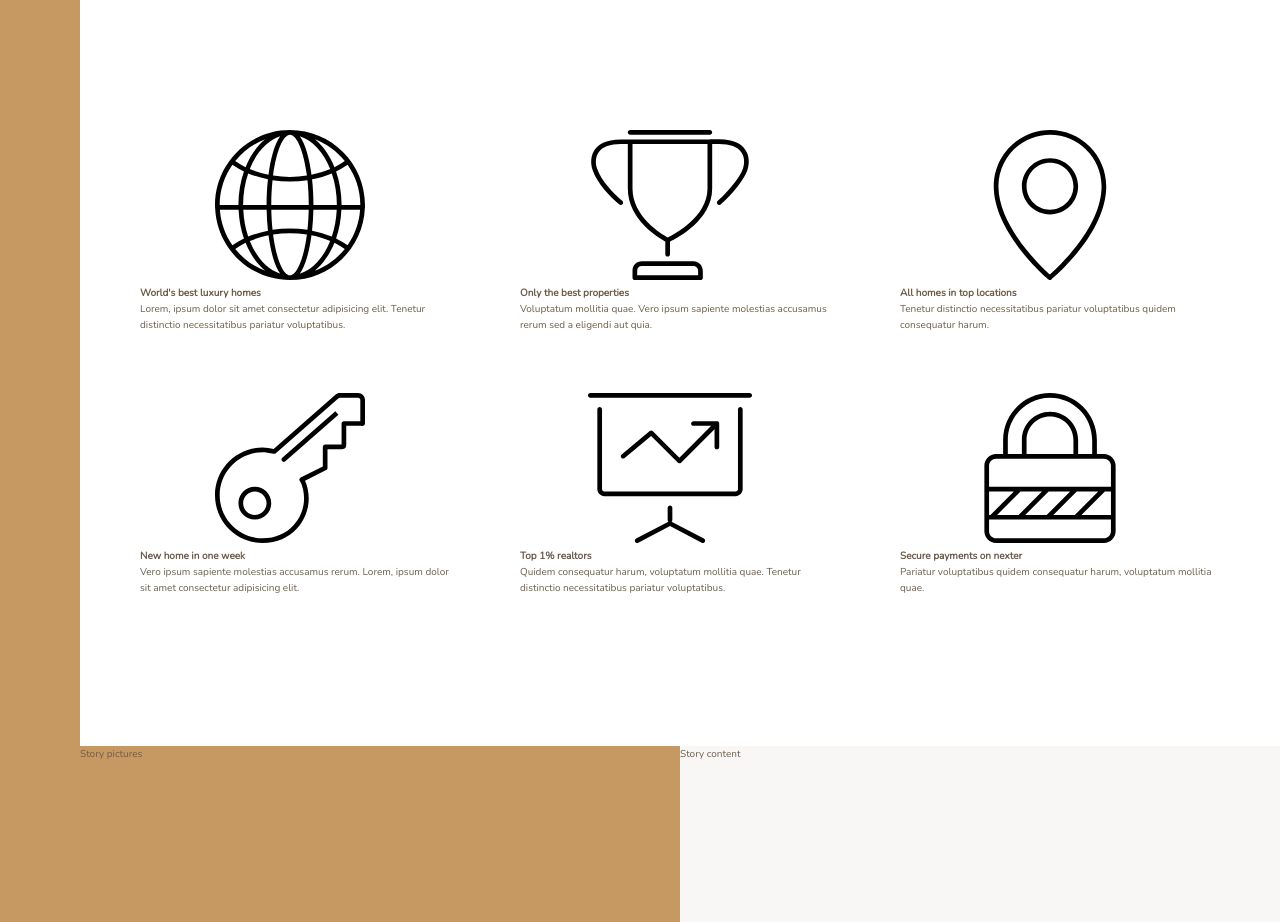
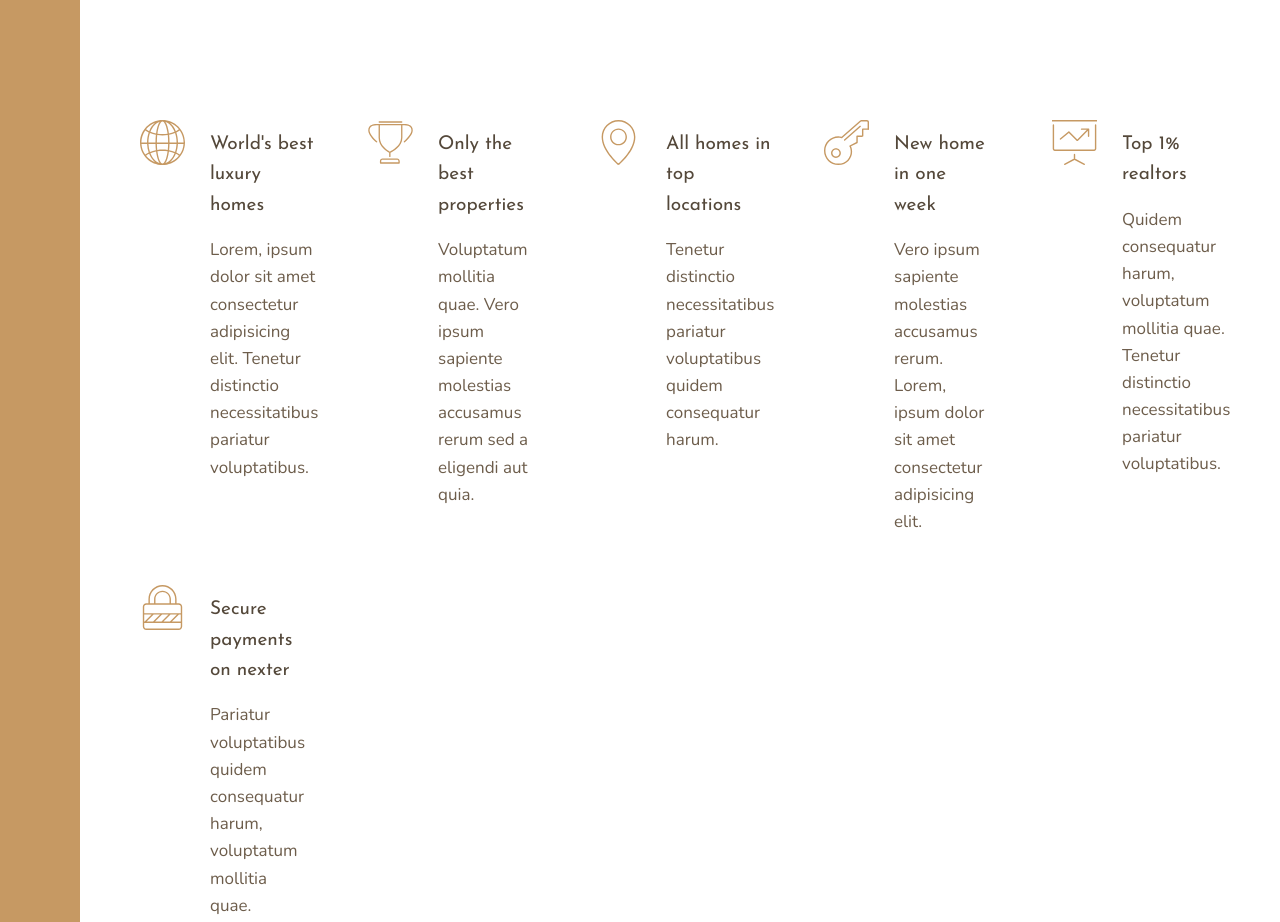
Before and after one commit to dimunozp/Nexter, a website: page index.html in a window 1280 px wide. Shown: the part 660-1582 px from the top of the page. Drawn offline with nearby package versions, Linux system fonts and the light colour scheme.

Commit message:
feat(005): building the features section part 2

```diff
--- a/index.html
+++ b/index.html
@@ -29,7 +29,7 @@
                 <svg class="feature__icon">
                     <use xlink:href="img/sprite.svg#icon-global"></use>
                 </svg>
-                <h4 class="heading-4">World's best luxury homes</h4>
+                <h4 class="heading-4 heading-4--dark">World's best luxury homes</h4>
                 <p class="feature__text">
                     Lorem, ipsum dolor sit amet consectetur adipisicing elit. Tenetur distinctio necessitatibus pariatur
                     voluptatibus.
@@ -40,7 +40,7 @@
                 <svg class="feature__icon">
                     <use xlink:href="img/sprite.svg#icon-trophy"></use>
                 </svg>
-                <h4 class="heading-4">Only the best properties</h4>
+                <h4 class="heading-4 heading-4--dark">Only the best properties</h4>
                 <p class="feature__text">
                     Voluptatum mollitia quae. Vero ipsum sapiente molestias accusamus rerum sed a eligendi aut quia.
                 </p>
@@ -50,7 +50,7 @@
                 <svg class="feature__icon">
                     <use xlink:href="img/sprite.svg#icon-map-pin"></use>
                 </svg>
-                <h4 class="heading-4">All homes in top locations</h4>
+                <h4 class="heading-4 heading-4--dark">All homes in top locations</h4>
                 <p class="feature__text">
                     Tenetur distinctio necessitatibus pariatur voluptatibus quidem consequatur harum.
                 </p>
@@ -60,7 +60,7 @@
                 <svg class="feature__icon">
                     <use xlink:href="img/sprite.svg#icon-key"></use>
                 </svg>
-                <h4 class="heading-4">New home in one week</h4>
+                <h4 class="heading-4 heading-4--dark">New home in one week</h4>
                 <p class="feature__text">
                     Vero ipsum sapiente molestias accusamus rerum. Lorem, ipsum dolor sit amet consectetur adipisicing
                     elit.
@@ -71,7 +71,7 @@
                 <svg class="feature__icon">
                     <use xlink:href="img/sprite.svg#icon-presentation"></use>
                 </svg>
-                <h4 class="heading-4">Top 1% realtors</h4>
+                <h4 class="heading-4 heading-4--dark">Top 1% realtors</h4>
                 <p class="feature__text">
                     Quidem consequatur harum, voluptatum mollitia quae. Tenetur distinctio necessitatibus pariatur
                     voluptatibus.
@@ -82,7 +82,7 @@
                 <svg class="feature__icon">
                     <use xlink:href="img/sprite.svg#icon-lock"></use>
                 </svg>
-                <h4 class="heading-4">Secure payments on nexter</h4>
+                <h4 class="heading-4 heading-4--dark">Secure payments on nexter</h4>
                 <p class="feature__text">
                     Pariatur voluptatibus quidem consequatur harum, voluptatum mollitia quae.
                 </p>
--- a/sass/_features.scss
+++ b/sass/_features.scss
@@ -4,6 +4,28 @@
   margin: 15rem 0;
 
   display: grid;
-  grid-template-columns: repeat(3, 1fr);
+  // grid-template-columns: repeat(3, 1fr);
+  grid-template-columns: repeat(auto-fit, minmax(15rem, 1fr));
   grid-gap: 6rem;
+  align-items: start;
 }
+
+.feature {
+
+  display: grid;
+  grid-template-columns: min-content 1fr;
+  grid-row-gap: 1.5rem;
+  grid-column-gap: 2.5rem;
+
+  &__icon {
+    fill: $color-primary;
+    width: 4.5rem;
+    height: 4.5rem;
+    grid-row: 1 / span 2;
+    transform: translateY(-1rem);
+  }
+
+  &__text {
+    font-size: 1.7rem;
+  }
+}
--- a/sass/_typography.scss
+++ b/sass/_typography.scss
@@ -0,0 +1,29 @@
+%heading {
+  font-family: $font-display;
+  font-weight: 400;
+}
+
+.heading-1 {
+  @extend %heading;
+}
+
+.heading-2 {
+  @extend %heading;
+}
+
+.heading-3 {
+  @extend %heading;
+}
+
+.heading-4 {
+  @extend %heading;
+  font-size: 1.9rem;
+
+  &--light {
+    color: $color-grey-light-1;
+  }
+
+  &--dark {
+    color: $color-grey-dark-1;
+  }
+}
```
Also changed, not shown: css/style.css.
